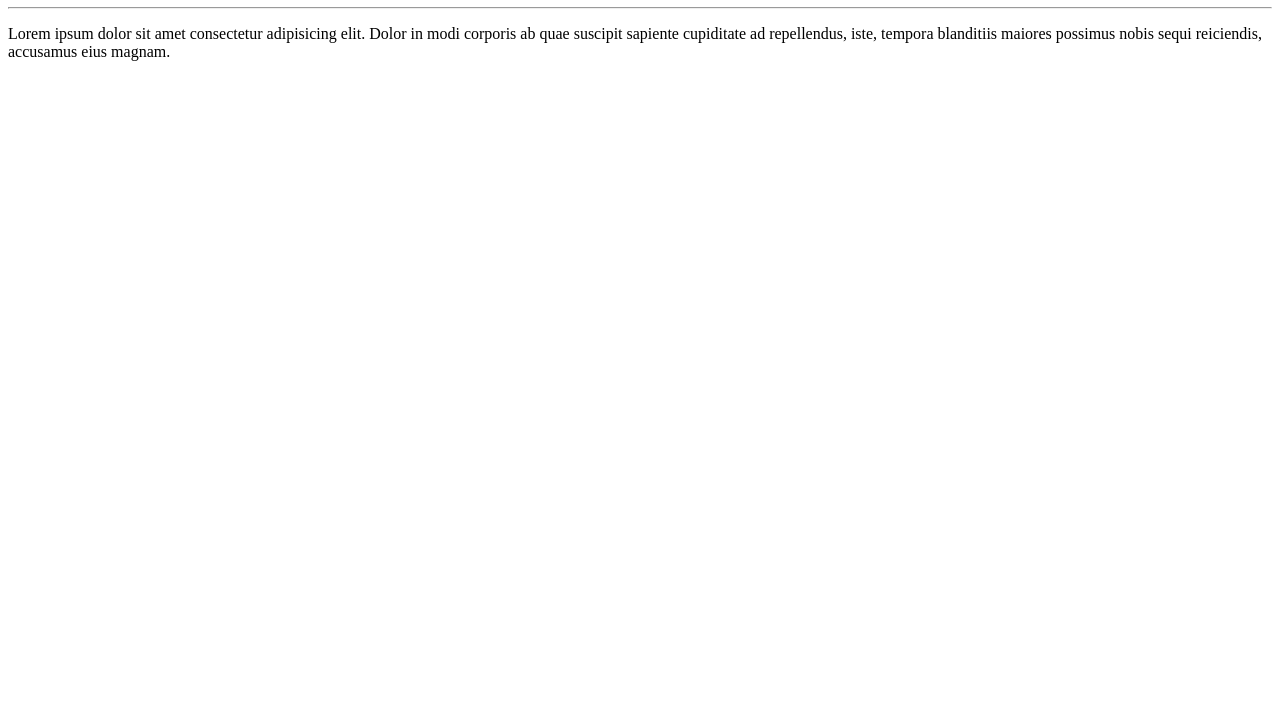
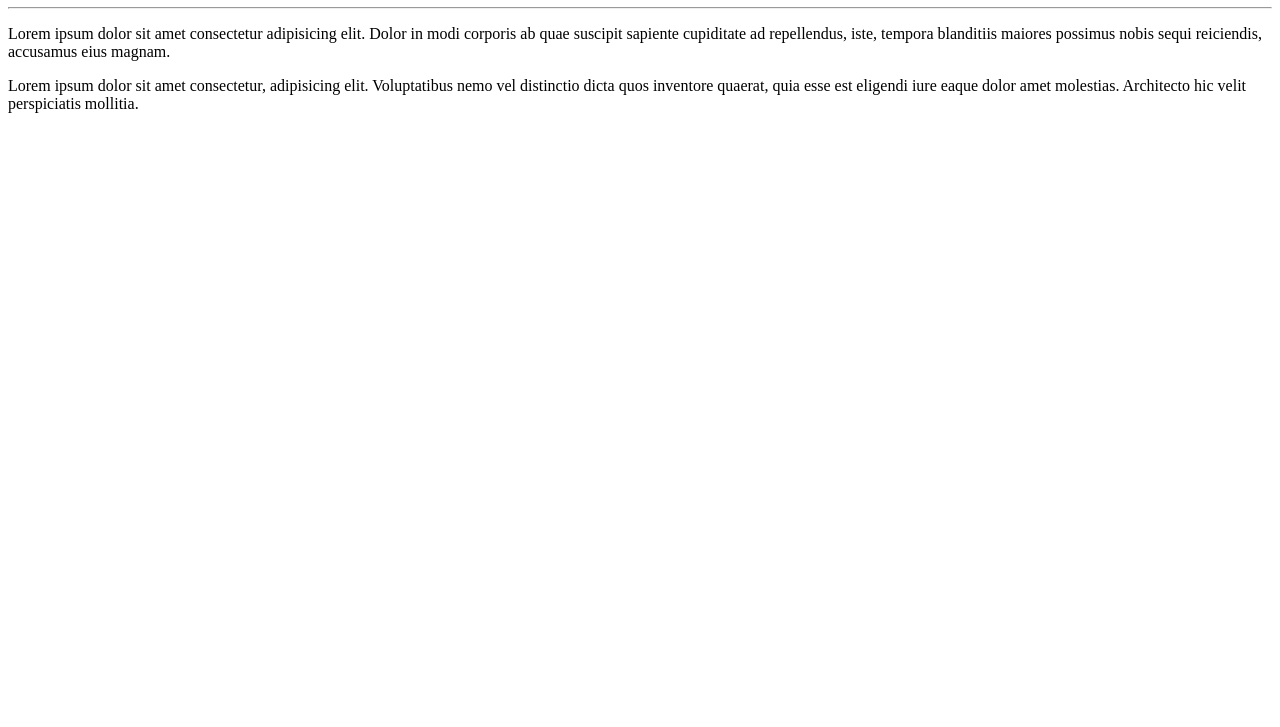
Before and after one commit to AldenisFranca/HTML, a plain HTML site: page AEV2-Movies/index.html in a window 1280 px wide. Shown: the part 73-800 px from the top of the page. Drawn offline with Linux system fonts and the light colour scheme.

Commit message:
Adicionei um paragrafo

```diff
--- a/AEV2-Movies/index.html
+++ b/AEV2-Movies/index.html
@@ -11,5 +11,6 @@
     <hr>
 
     <p>Lorem ipsum dolor sit amet consectetur adipisicing elit. Dolor in modi corporis ab quae suscipit sapiente cupiditate ad repellendus, iste, tempora blanditiis maiores possimus nobis sequi reiciendis, accusamus eius magnam.</p>
+    <p>Lorem ipsum dolor sit amet consectetur, adipisicing elit. Voluptatibus nemo vel distinctio dicta quos inventore quaerat, quia esse est eligendi iure eaque dolor amet molestias. Architecto hic velit perspiciatis mollitia.</p>
 </body>
 </html>
```
